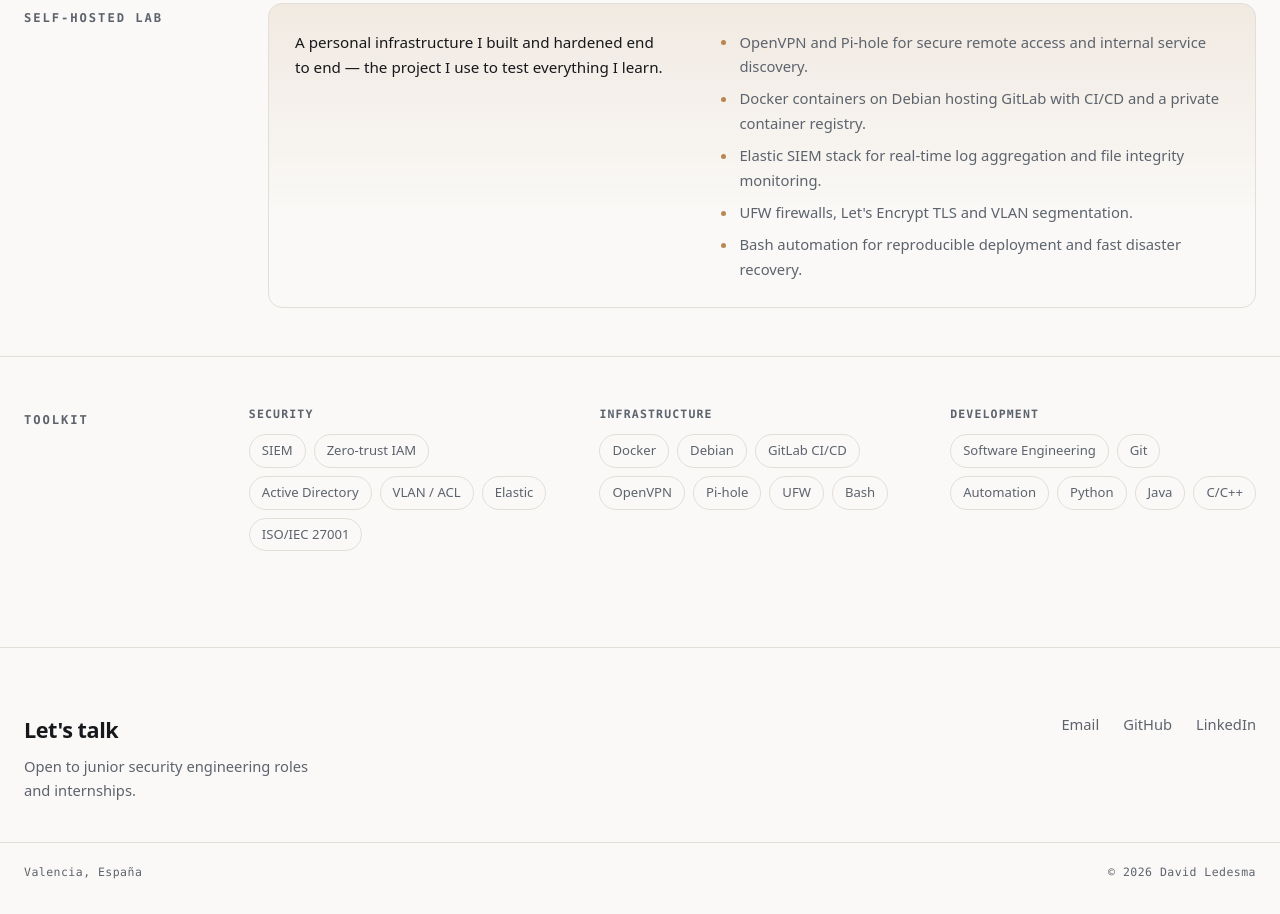
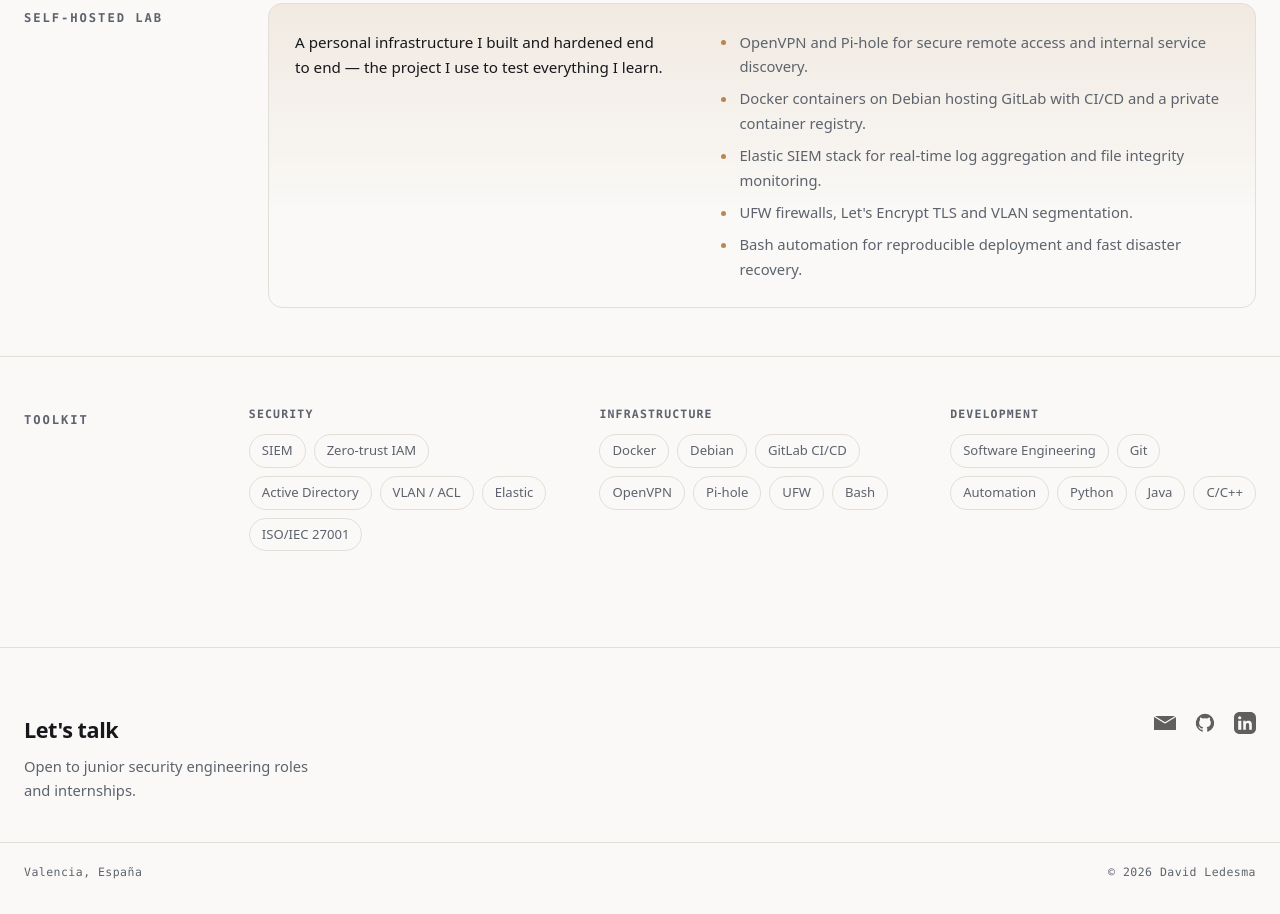
Before and after one commit to daledem/personal-page, a website built with Vite: page index.html in a window 1280 px wide. Shown: the part 1492-2406 px from the top of the page. Built offline with nearby package versions, Linux system fonts and the light colour scheme.

Commit message:
v0.1.1 - Added icons to social media buttons

```diff
--- a/index.html
+++ b/index.html
@@ -57,8 +57,9 @@
           then hardening them.
         </p>
         <div class="hero-actions rise rise-5">
-          <a class="btn btn-primary" href="mailto:david.ledesma.moracia@gmail.com" data-i18n="hero.cta.contact">
-            Get in touch
+          <a class="btn btn-primary" href="mailto:david.ledesma.moracia@gmail.com">
+            <img class="btn-icon" src="./email.svg" alt="" aria-hidden="true" />
+            <span data-i18n="hero.cta.contact">Get in touch</span>
           </a>
           <a
             class="btn"
@@ -66,15 +67,17 @@
             target="_blank"
             rel="noopener noreferrer"
           >
-            GitHub
+            <img class="btn-icon" src="./github.svg" alt="" aria-hidden="true" />
+            <span>GitHub</span>
           </a>
           <a
             class="btn"
-            href="https://www.linkedin.com/in/david-ledesma/"
+            href="https://www.linkedin.com/in/david-ledesma-1881b0358"
             target="_blank"
             rel="noopener noreferrer"
           >
-            LinkedIn
+            <img class="btn-icon" src="./linkedin.svg" alt="" aria-hidden="true" />
+            <span>LinkedIn</span>
           </a>
         </div>
       </section>
@@ -285,20 +288,34 @@
         </div>
         <ul class="footer-links">
           <li>
-            <a href="mailto:david.ledesma.moracia@gmail.com" data-i18n="footer.email">Email</a>
-          </li>
-          <li>
-            <a href="https://github.com/daledem" target="_blank" rel="noopener noreferrer">
-              GitHub
+            <a
+              href="mailto:david.ledesma.moracia@gmail.com"
+              data-i18n-aria="footer.aria.email"
+              aria-label="Email David Ledesma"
+            >
+              <img src="./email.svg" alt="" aria-hidden="true" />
             </a>
           </li>
           <li>
             <a
-              href="https://www.linkedin.com/in/david-ledesma/"
+              href="https://github.com/daledem"
               target="_blank"
               rel="noopener noreferrer"
+              data-i18n-aria="footer.aria.github"
+              aria-label="GitHub profile"
             >
-              LinkedIn
+              <img src="./github.svg" alt="" aria-hidden="true" />
+            </a>
+          </li>
+          <li>
+            <a
+              href="https://www.linkedin.com/in/david-ledesma-1881b0358"
+              target="_blank"
+              rel="noopener noreferrer"
+              data-i18n-aria="footer.aria.linkedin"
+              aria-label="LinkedIn profile"
+            >
+              <img src="./linkedin.svg" alt="" aria-hidden="true" />
             </a>
           </li>
         </ul>
--- a/src/main.js
+++ b/src/main.js
@@ -71,6 +71,9 @@ const translations = {
     'footer.title': "Let's talk",
     'footer.body': 'Open to junior security engineering roles and internships.',
     'footer.email': 'Email',
+    'footer.aria.email': 'Email David Ledesma',
+    'footer.aria.github': 'GitHub profile',
+    'footer.aria.linkedin': 'LinkedIn profile',
   },
 
   es: {
@@ -143,6 +146,9 @@ const translations = {
     'footer.title': 'Hablemos',
     'footer.body': 'Abierto a puestos junior de ingeniería de seguridad y a prácticas.',
     'footer.email': 'Correo',
+    'footer.aria.email': 'Enviar correo a David Ledesma',
+    'footer.aria.github': 'Perfil de GitHub',
+    'footer.aria.linkedin': 'Perfil de LinkedIn',
   },
 }
 
@@ -210,6 +216,11 @@ function applyLanguage(lang) {
   document.querySelectorAll('[data-i18n]').forEach((el) => {
     const value = dict[el.dataset.i18n]
     if (typeof value === 'string') el.textContent = value
+  })
+
+  document.querySelectorAll('[data-i18n-aria]').forEach((el) => {
+    const value = dict[el.dataset.i18nAria]
+    if (typeof value === 'string') el.setAttribute('aria-label', value)
   })
 
   document.title = dict.metaTitle
--- a/src/style.css
+++ b/src/style.css
@@ -23,6 +23,11 @@
   --ease: cubic-bezier(0.22, 1, 0.36, 1);
 }
 
+:root[data-lang] .btn-icon,
+.footer-links img {
+  filter: invert(1);
+}
+
 @media (prefers-color-scheme: light) {
   :root {
     --bg: #faf9f7;
@@ -32,6 +37,11 @@
     --muted: #5d636d;
     --accent: #a3621c;
     --accent-soft: rgba(163, 98, 28, 0.10);
+  }
+
+  :root[data-lang] .btn-icon,
+  .footer-links img {
+    filter: invert(0);
   }
 }
 
@@ -696,3 +706,52 @@ svg {
     align-self: stretch; /* equal-height cards */
   }
 }
+
+/* ================================================================== *
+ * Icons
+ * ================================================================== */
+
+/* Inside buttons: sized to the text, and the button needs a gap now that
+   it holds two children. */
+.btn {
+  gap: 8px;
+}
+
+.btn-icon {
+  width: 16px;
+  height: 16px;
+  flex-shrink: 0;
+}
+
+/* Footer: icon-only links, always in a row regardless of viewport.
+   This overrides the column layout they have below 1024px. */
+.footer-links {
+  flex-direction: row;
+  align-items: center;
+  gap: 18px;
+}
+
+.footer-links a {
+  display: inline-flex;
+  align-items: center;
+  justify-content: center;
+  border-bottom: none;   /* the underline hover doesn't apply to icons */
+}
+
+.footer-links img {
+  width: 22px;
+  height: 22px;
+  opacity: 0.62;
+  transition: opacity 0.2s var(--ease), transform 0.2s var(--ease);
+}
+
+.footer-links a:hover img {
+  opacity: 1;
+  transform: translateY(-1px);
+}
+
+@media (prefers-reduced-motion: reduce) {
+  .footer-links a:hover img {
+    transform: none;
+  }
+}
```
Also changed, not shown: public/email.svg (added), public/github.svg (added), public/linkedin.svg (added).
